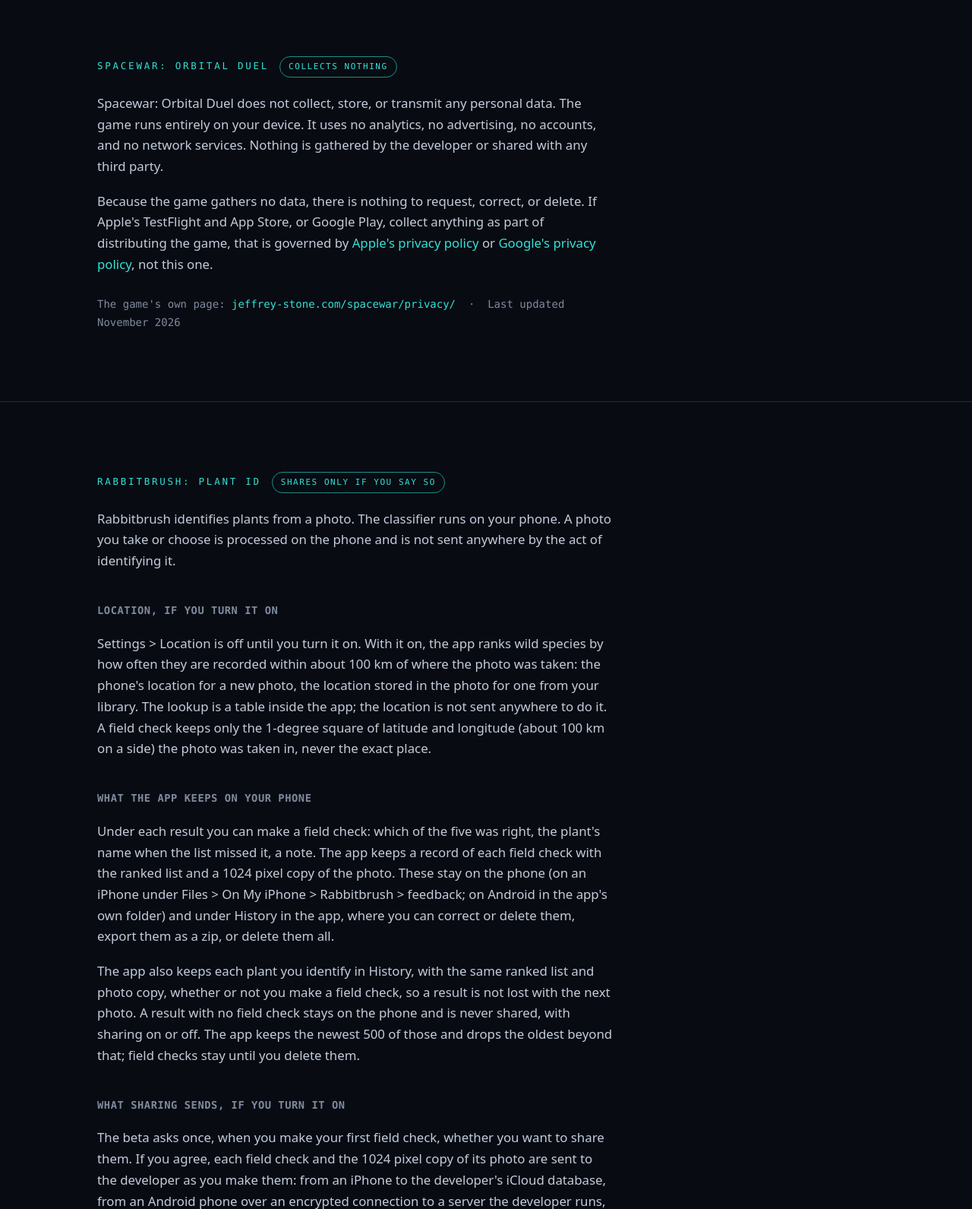
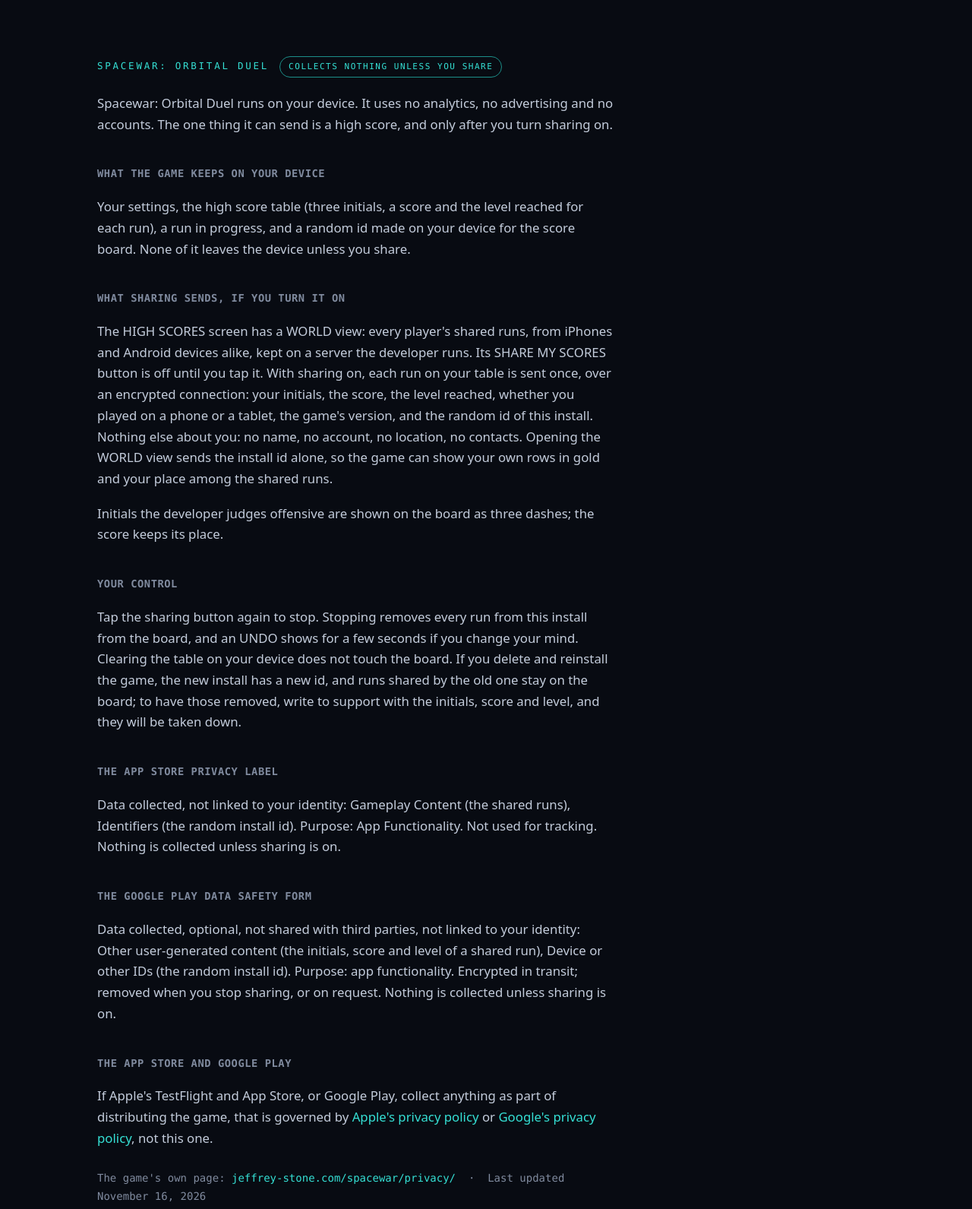
Before and after one commit to stonej-gh/jeffrey-stone-site, a plain HTML site: page privacy/index.html in a window 1280 px wide. Shown: the part 900-2491 px from the top of the page at 76% size. Drawn offline with Linux system fonts and the light colour scheme.

Commit message:
Publish site

```diff
--- a/privacy/index.html
+++ b/privacy/index.html
@@ -4,20 +4,20 @@
 <meta charset="utf-8">
 <meta name="viewport" content="width=device-width, initial-scale=1">
 <title>Privacy | Jeffrey Stone</title>
-<meta name="description" content="What jeffrey-stone.com and its two apps collect. The site and Spacewar: Orbital Duel collect nothing. Rabbitbrush: Plant ID collects nothing unless you turn sharing on.">
+<meta name="description" content="What jeffrey-stone.com and its two apps collect. The site collects nothing. Spacewar: Orbital Duel and Rabbitbrush: Plant ID collect nothing unless you turn sharing on.">
 <meta name="color-scheme" content="dark">
 <meta property="og:title" content="Privacy | Jeffrey Stone">
-<meta property="og:description" content="The site and Spacewar collect nothing. Rabbitbrush collects nothing unless you turn sharing on.">
+<meta property="og:description" content="The site collects nothing. Spacewar and Rabbitbrush collect nothing unless you turn sharing on.">
 <meta property="og:type" content="website">
 <meta property="og:site_name" content="Jeffrey Stone">
 <meta property="og:url" content="https://jeffrey-stone.com/privacy/">
 <meta property="og:image" content="https://jeffrey-stone.com/assets/og-privacy-site.png">
 <meta property="og:image:width" content="1200">
 <meta property="og:image:height" content="630">
-<meta property="og:image:alt" content="Privacy for the site and its apps: the site and Spacewar collect nothing; Rabbitbrush collects nothing unless you turn sharing on.">
+<meta property="og:image:alt" content="Privacy for the site and its apps: the site collects nothing; Spacewar and Rabbitbrush collect nothing unless you turn sharing on.">
 <meta name="twitter:card" content="summary_large_image">
 <meta name="twitter:title" content="Privacy | Jeffrey Stone">
-<meta name="twitter:description" content="The site and Spacewar collect nothing. Rabbitbrush collects nothing unless you turn sharing on.">
+<meta name="twitter:description" content="The site collects nothing. Spacewar and Rabbitbrush collect nothing unless you turn sharing on.">
 <meta name="twitter:image" content="https://jeffrey-stone.com/assets/og-privacy-site.png">
 <link rel="icon" type="image/svg+xml" href="../assets/icon.svg">
 <link rel="icon" href="../assets/apple-touch-icon.png" sizes="180x180">
@@ -66,12 +66,24 @@
   <div class="wrap">
     <div class="flag">
       <p class="eyebrow" style="margin:0;">Spacewar: Orbital Duel</p>
-      <span class="badge">Collects nothing</span>
+      <span class="badge">Collects nothing unless you share</span>
     </div>
     <div class="prose">
-      <p>Spacewar: Orbital Duel does not collect, store, or transmit any personal data. The game runs entirely on your device. It uses no analytics, no advertising, no accounts, and no network services. Nothing is gathered by the developer or shared with any third party.</p>
-      <p>Because the game gathers no data, there is nothing to request, correct, or delete. If Apple's TestFlight and App Store, or Google Play, collect anything as part of distributing the game, that is governed by <a href="https://www.apple.com/legal/privacy/">Apple's privacy policy</a> or <a href="https://policies.google.com/privacy">Google's privacy policy</a>, not this one.</p>
-      <p class="mono-line muted" style="font-family:var(--font-mono); font-size:14px; margin-top:28px; color:var(--muted);">The game's own page: <a href="../spacewar/privacy/">jeffrey-stone.com/spacewar/privacy/</a> &nbsp;·&nbsp; Last updated November 2026</p>
+      <p>Spacewar: Orbital Duel runs on your device. It uses no analytics, no advertising and no accounts. The one thing it can send is a high score, and only after you turn sharing on.</p>
+      <h2 class="sub-label" style="margin-top:44px;">What the game keeps on your device</h2>
+      <p>Your settings, the high score table (three initials, a score and the level reached for each run), a run in progress, and a random id made on your device for the score board. None of it leaves the device unless you share.</p>
+      <h2 class="sub-label" style="margin-top:44px;">What sharing sends, if you turn it on</h2>
+      <p>The HIGH SCORES screen has a WORLD view: every player's shared runs, from iPhones and Android devices alike, kept on a server the developer runs. Its SHARE MY SCORES button is off until you tap it. With sharing on, each run on your table is sent once, over an encrypted connection: your initials, the score, the level reached, whether you played on a phone or a tablet, the game's version, and the random id of this install. Nothing else about you: no name, no account, no location, no contacts. Opening the WORLD view sends the install id alone, so the game can show your own rows in gold and your place among the shared runs.</p>
+      <p>Initials the developer judges offensive are shown on the board as three dashes; the score keeps its place.</p>
+      <h2 class="sub-label" style="margin-top:44px;">Your control</h2>
+      <p>Tap the sharing button again to stop. Stopping removes every run from this install from the board, and an UNDO shows for a few seconds if you change your mind. Clearing the table on your device does not touch the board. If you delete and reinstall the game, the new install has a new id, and runs shared by the old one stay on the board; to have those removed, write to support with the initials, score and level, and they will be taken down.</p>
+      <h2 class="sub-label" style="margin-top:44px;">The App Store privacy label</h2>
+      <p>Data collected, not linked to your identity: Gameplay Content (the shared runs), Identifiers (the random install id). Purpose: App Functionality. Not used for tracking. Nothing is collected unless sharing is on.</p>
+      <h2 class="sub-label" style="margin-top:44px;">The Google Play data safety form</h2>
+      <p>Data collected, optional, not shared with third parties, not linked to your identity: Other user-generated content (the initials, score and level of a shared run), Device or other IDs (the random install id). Purpose: app functionality. Encrypted in transit; removed when you stop sharing, or on request. Nothing is collected unless sharing is on.</p>
+      <h2 class="sub-label" style="margin-top:44px;">The App Store and Google Play</h2>
+      <p>If Apple's TestFlight and App Store, or Google Play, collect anything as part of distributing the game, that is governed by <a href="https://www.apple.com/legal/privacy/">Apple's privacy policy</a> or <a href="https://policies.google.com/privacy">Google's privacy policy</a>, not this one.</p>
+      <p class="mono-line muted" style="font-family:var(--font-mono); font-size:14px; margin-top:28px; color:var(--muted);">The game's own page: <a href="../spacewar/privacy/">jeffrey-stone.com/spacewar/privacy/</a> &nbsp;·&nbsp; Last updated November 16, 2026</p>
     </div>
   </div>
 </section>
```
Also changed, not shown: spacewar/privacy/index.html (+21 -8 lines), assets/og-privacy.png.
